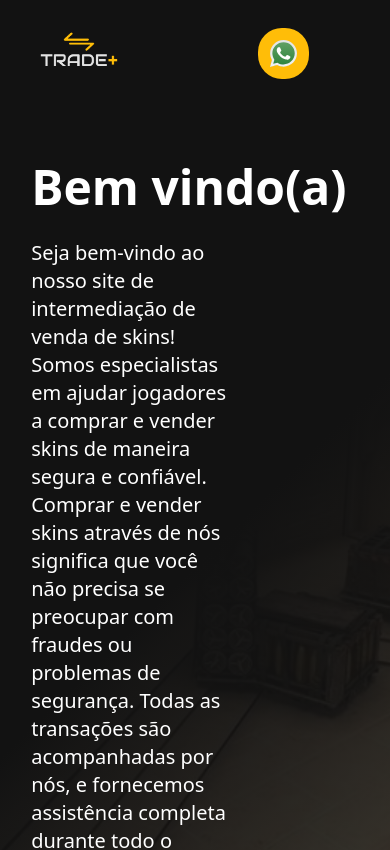
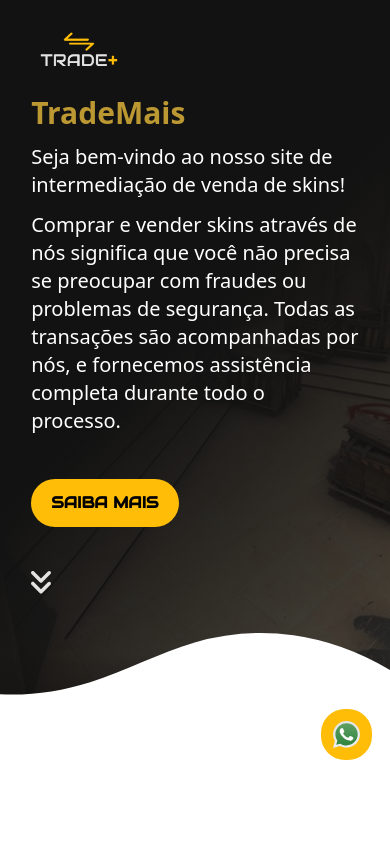
Before and after one commit to WallisonRP/trademais, a React (Vite) app: page / in a window 390 px wide. Shown: the top 850 px of the page. Built offline with nearby package versions, Linux system fonts and the light colour scheme; some icons are missing.

Commit message:
ajustes no botão do whatsapp e header

```diff
--- a/src/components/Contacts/index.tsx
+++ b/src/components/Contacts/index.tsx
@@ -5,7 +5,7 @@ export function Contacts() {
   return (
     <div className="text-white text-center grid place-items-center">
       <span className="text-3xl font-semibold mb-7">Contatos</span>
-      <IconButton />
+      <IconButton buttonFixed={false} buttonTop={false} />
       <span className="flex items-center text-xl mt-4">
         <img className="mr-3 w-6" src={emailIcon} alt="" />
         <a href="">trademaisoficial@gmail.com</a>
--- a/src/components/FilledButton/index.tsx
+++ b/src/components/FilledButton/index.tsx
@@ -2,10 +2,9 @@ interface Props {
   title: string;
 }
 
-
-export function FilledButton({title}: Props) {
+export function FilledButton({ title }: Props) {
   return (
-    <button className='py-3 px-9 font-semibold flex bg-[#FFBD08] text-black rounded-3xl font-audiowide'>
+    <button className="py-3 md:px-9 px-5 font-semibold bg-[#FFBD08] text-black rounded-3xl font-audiowide">
       {title}
     </button>
   );
--- a/src/components/Hero/index.tsx
+++ b/src/components/Hero/index.tsx
@@ -2,15 +2,16 @@ import { FilledButton } from "../FilledButton";
 
 export function Hero() {
   return (
-    <section className="pt-[10vh]">
-      <strong className="text-5xl">Bem vindo(a)</strong>
-      <p className="max-w-[50vw] font-medium text-xl mt-7 mb-14">
-        Seja bem-vindo ao nosso site de intermediação de venda de skins! Somos
-        especialistas em ajudar jogadores a comprar e vender skins de maneira
-        segura e confiável. Comprar e vender skins através de nós significa que
-        você não precisa se preocupar com fraudes ou problemas de segurança.
-        Todas as transações são acompanhadas por nós, e fornecemos assistência
-        completa durante todo o processo.
+    <section className="md:pt-[10vh] mt-4">
+      <strong className="md:text-5xl text-3xl text-[#BC9832]">TradeMais</strong>
+      <p className="md:max-w-[50vw] md:font-medium text-xl md:mt-7 mt-3 md:mb-14 mb-6">
+        Seja bem-vindo ao nosso site de intermediação de venda de skins!
+        <p className="block pt-3 pb-5 text-left">
+          Comprar e vender skins através de nós significa que você não precisa
+          se preocupar com fraudes ou problemas de segurança. Todas as
+          transações são acompanhadas por nós, e fornecemos assistência completa
+          durante todo o processo.
+        </p>
       </p>
       <FilledButton title="SAIBA MAIS" />
     </section>
--- a/src/components/IconButton/indes.tsx
+++ b/src/components/IconButton/indes.tsx
@@ -1,9 +1,22 @@
 import whatsappIcon from "../../assets/icons/whatsapp-icon.svg";
 
-export function IconButton() {
+interface IconButtonProps {
+  buttonFixed: boolean;
+  buttonTop: boolean;
+}
+
+export function IconButton({ buttonFixed, buttonTop }: IconButtonProps) {
   return (
-    <button className="md:py-2 md:px-3 px-3 py-3 flex bg-[#FFBD08] text-black rounded-3xl font-audiowide text-xl">
-      <span className="mr-2 lg:text-base md:text-xs md:block hidden">
+    <button
+      className={`md:py-2 md:px-3 px-3 py-3 md:flex bg-[#FFBD08] text-black rounded-3xl font-audiowide text-xl md:static ${
+        buttonFixed ? "fixed bottom-[10vh] z-10" : ""
+      } `}
+    >
+      <span
+        className={`mr-2 lg:text-base md:text-xs md:block ${
+          buttonTop ? "hidden" : "block"
+        }`}
+      >
         Whatsapp
       </span>
       <img className="lg:w-6 md:w-4" src={whatsappIcon} alt="" />
--- a/src/components/NavbarTest/index.tsx
+++ b/src/components/NavbarTest/index.tsx
@@ -48,7 +48,7 @@ export function NavbarTest() {
 
       <div className="">
         <div className="flex gap-3">
-          <IconButton />
+          <IconButton buttonFixed={true} buttonTop={true} />
 
           <button
             onClick={() => setOpen(!open)}
--- a/src/components/RectangleIcon/index.tsx
+++ b/src/components/RectangleIcon/index.tsx
@@ -9,7 +9,7 @@ interface Props {
 
 export function RectangleIcon({ iconPath, title }: Props) {
   return (
-    <div className=" bg-[#E3E3E3] rounded-3xl grid place-items-center ml-[2vw] shadow-rectangle py-8 px-10 min-w-card">
+    <div className=" bg-[#E3E3E3] hidden rounded-3xl md:grid place-items-center ml-[2vw] shadow-rectangle py-8 px-10 min-w-card">
       {/* <div className="w-24 h-24 rounded-full bg-[#BEA55F] grid place-items-center">
       </div> */}
       <img className="rounded-full w-24" src={iconPath} alt="" />
--- a/src/components/sections/AboutUs/index.tsx
+++ b/src/components/sections/AboutUs/index.tsx
@@ -26,7 +26,7 @@ export function AboutUs() {
         <FilledButton title="ENTRE EM CONTATO" />
       </div>
 
-      <img className="h-[500px]" src={aboutUsImage} alt="" />
+      <img className="h-[500px] md:block hidden" src={aboutUsImage} alt="" />
     </section>
   );
 }
--- a/src/components/sections/Header/index.tsx
+++ b/src/components/sections/Header/index.tsx
@@ -1,6 +1,6 @@
 import { Hero } from "../../Hero";
 // import { Navbar } from "../../Navbar";
-import "./styles.css";
+// import "./styles.css";
 
 import scrollIcon from "../../../assets/icons/arrow-next-setion.svg";
 import shieldPlus from "../../../assets/icons/shield-plus.png";
@@ -11,13 +11,27 @@ import { NavbarTest } from "../../NavbarTest";
 
 export function Header() {
   return (
-    <header className="relative px-[8%] bg-[#121214] text-white pb-[25vh] bg-hero-pattern bg-cover bg-no-repeat bg-center">
+    <header className="relative px-[8%] bg-[#121214] text-white pb-[20vh] bg-hero-pattern bg-cover bg-no-repeat bg-center">
       {/* <Navbar /> */}
       <NavbarTest />
       {/* <Example /> */}
       <Hero />
 
-      <div className="custom-shape-divider-bottom">
+      <div className="absolute bottom-0 left-0 w-full overflow-hidden leading-none rotate-180">
+        <svg
+          className="relative block h-[114px] w-[187%]"
+          data-name="Layer 1"
+          xmlns="http://www.w3.org/2000/svg"
+          viewBox="0 0 1200 120"
+          preserveAspectRatio="none"
+        >
+          <path
+            d="M321.39,56.44c58-10.79,114.16-30.13,172-41.86,82.39-16.72,168.19-17.73,250.45-.39C823.78,31,906.67,72,985.66,92.83c70.05,18.48,146.53,26.09,214.34,3V0H0V27.35A600.21,600.21,0,0,0,321.39,56.44Z"
+            className="fill-white"
+          ></path>
+        </svg>
+      </div>
+      {/* <div className="custom-shape-divider-bottom">
         <svg
           data-name="Layer 1"
           xmlns="http://www.w3.org/2000/svg"
@@ -29,9 +43,14 @@ export function Header() {
             className="shape-fill"
           ></path>
         </svg>
-      </div>
+      </div> */}
 
-      <img src={scrollIcon} className="absolute bottom-16" alt="" />
+      <img
+        src={scrollIcon}
+        className="absolute bottom-[12vh] md:w-6 w-5"
+        alt=""
+      />
+
       <div className="flex absolute right-[10vw] -bottom-12 w-auto">
         <RectangleIcon title="+ SEGURO" iconPath={shieldPlus} />
         <RectangleIcon title="+ RAPIDO" iconPath={clockIcon} />
--- a/src/components/sections/Header/styles.css
+++ b/src/components/sections/Header/styles.css
@@ -1,4 +1,4 @@
-.custom-shape-divider-bottom {
+/*.custom-shape-divider-bottom {
   position: absolute;
   bottom: 0;
   left: 0;
@@ -16,5 +16,5 @@
 }
 
 .custom-shape-divider-bottom .shape-fill {
-    fill: #FFFFFF;
-}
+  fill: #ffffff;
+}*/
```
Lines whose indentation alone changed are shown as unchanged.
